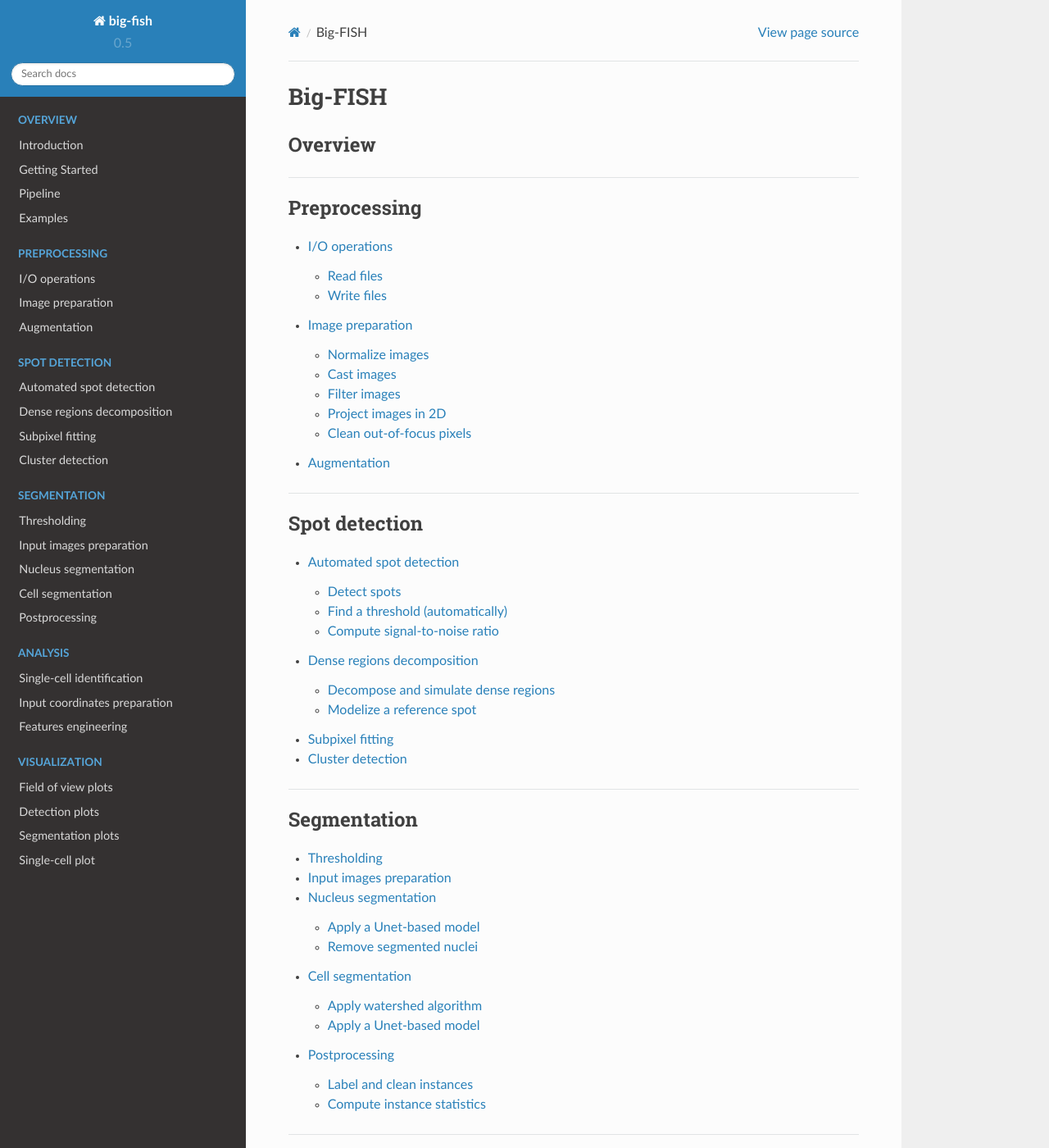
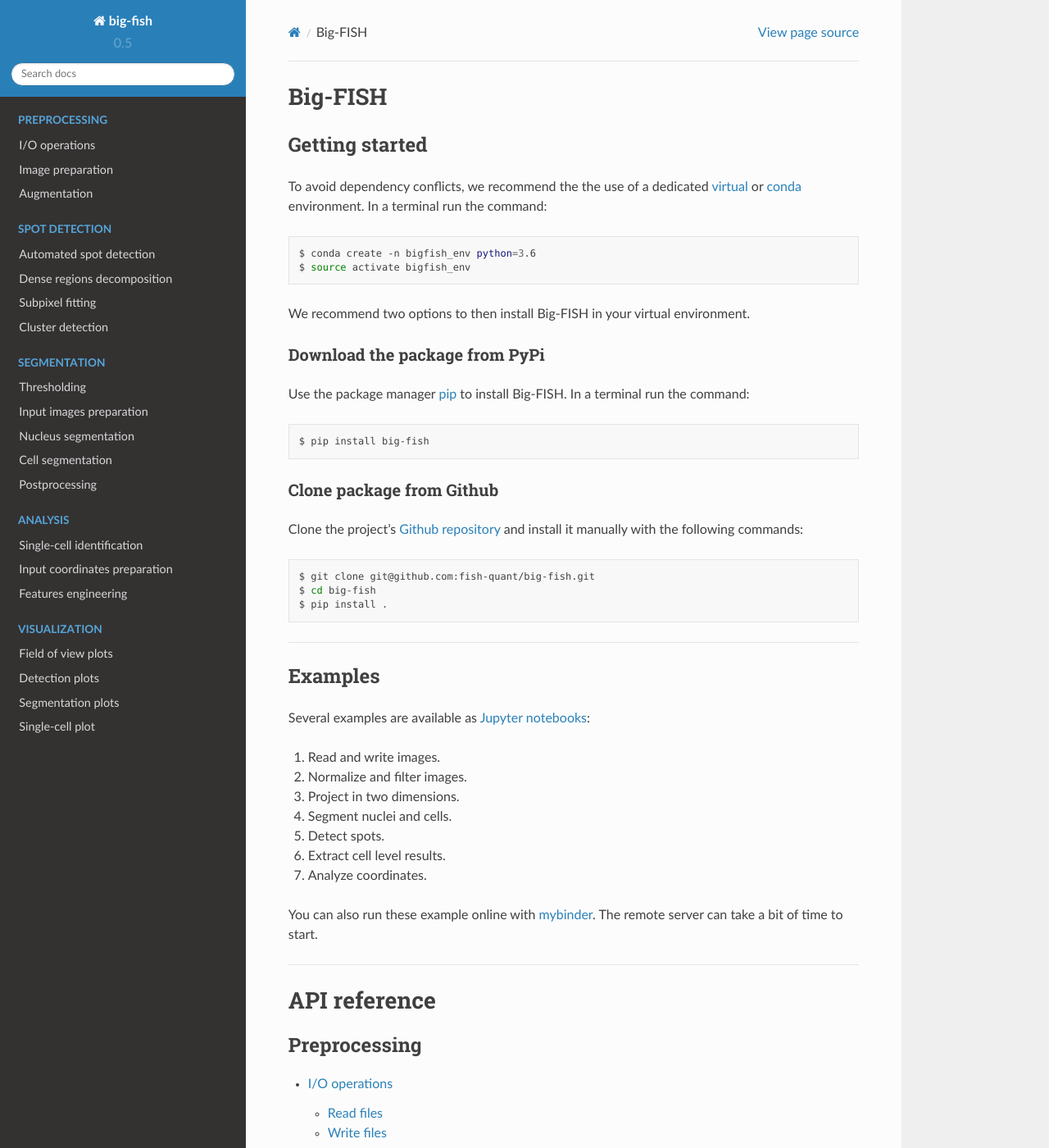
Before and after one commit to fish-quant/big-fish, a Sphinx documentation site: the page built from docs/source/index.rst, in a window 1280 px wide and 1400 px high. Shown: the whole window at 82% size. Built offline with Sphinx 7.4.7 and the Read the Docs theme 2.0.0, drawn with Linux system fonts in a browser that asks for light colours; some of the changed text lies outside the part shown.

Commit message:
misc documentation

```diff
--- a/docs/source/index.rst
+++ b/docs/source/index.rst
@@ -6,20 +6,69 @@
 Big-FISH
 ********
 
+Getting started
+===============
 
-Overview
+To avoid dependency conflicts, we recommend the the use of a dedicated
+`virtual <https://docs.python.org/3.6/library/venv.html/>`_ or `conda
+<https://docs.conda.io/projects/conda/en/latest/user-guide/tasks/manage-
+environments.html/>`_ environment.  In a terminal run the command:
+
+.. code-block:: bash
+
+   $ conda create -n bigfish_env python=3.6
+   $ source activate bigfish_env
+
+We recommend two options to then install Big-FISH in your virtual environment.
+
+Download the package from PyPi
+------------------------------
+
+Use the package manager `pip <https://pip.pypa.io/en/stable/>`_ to install
+Big-FISH. In a terminal run the command:
+
+.. code-block:: bash
+
+   $ pip install big-fish
+
+Clone package from Github
+-------------------------
+
+Clone the project's `Github repository <https://github.com/fish-quant/big-
+fish/>`_ and install it manually with the following commands:
+
+.. code-block:: bash
+
+   $ git clone git@github.com:fish-quant/big-fish.git
+   $ cd big-fish
+   $ pip install .
+
+------------
+
+Examples
 ========
 
-.. toctree::
-   :caption: Overview
-   :hidden:
+Several examples are available as `Jupyter notebooks <https://github.com/fish-
+quant/big-fish-examples/tree/master/notebooks/>`_:
 
-   overview/introduction
-   overview/installation
-   overview/pipeline
-   overview/examples
+#. Read and write images.
+#. Normalize and filter images.
+#. Project in two dimensions.
+#. Segment nuclei and cells.
+#. Detect spots.
+#. Extract cell level results.
+#. Analyze coordinates.
+
+You can also run these example online with `mybinder <https://mybinder.org/v2/
+gh/fish-quant/fq-imjoy/binder?urlpath=git-pull%3Frepo%3Dhttps%253A%252F%252F
+github.com%252Ffish-quant%252Fbig-fish-examples%26urlpath%3Dtree%252Fbig-fish-
+examples%252Fnotebooks%26branch%3Dmaster/>`_. The remote server can take a bit
+of time to start.
 
 ------------
+
+API reference
+*************
 
 .. toctree::
    :caption: Preprocessing
@@ -74,3 +123,11 @@
 
 * :ref:`Utility functions<utils overview>`: Sanity checks, get constant values,
   compute hash, save plots, etc...
+
+------------
+
+Support
+=======
+
+If you have any question relative to the package, please open an `issue
+<https://github.com/fish-quant/big-fish/issues/>`_ on Github.
--- a/docs/source/overview/examples.rst
+++ /dev/null
@@ -1,2 +0,0 @@
-Examples
-********
--- a/docs/source/overview/installation.rst
+++ /dev/null
@@ -1,2 +0,0 @@
-Getting Started
-***************
--- a/docs/source/overview/introduction.rst
+++ /dev/null
@@ -1,2 +0,0 @@
-Introduction
-************
--- a/docs/source/overview/pipeline.rst
+++ /dev/null
@@ -1,2 +0,0 @@
-Pipeline
-********
--- a/docs/source/segmentation/cell.rst
+++ b/docs/source/segmentation/cell.rst
@@ -26,14 +26,14 @@
 
 ------------
 
-Apply a Unet-based model
-========================
+Apply a Unet-based model (distance map)
+=======================================
 
 Load a pretrained model:
 
 * :func:`bigfish.segmentation.unet_distance_edge_double`
 
-Segment nuclei:
+Segment cells:
 
 * :func:`bigfish.segmentation.apply_unet_distance_double`
 * :func:`bigfish.segmentation.from_distance_to_instances`
--- a/docs/source/segmentation/nucleus.rst
+++ b/docs/source/segmentation/nucleus.rst
@@ -7,8 +7,8 @@
 
 Functions used to segment nuclei.
 
-Apply a Unet-based model
-========================
+Apply a Unet-based model (3-classes)
+====================================
 
 Load a pretrained model:
 
```
